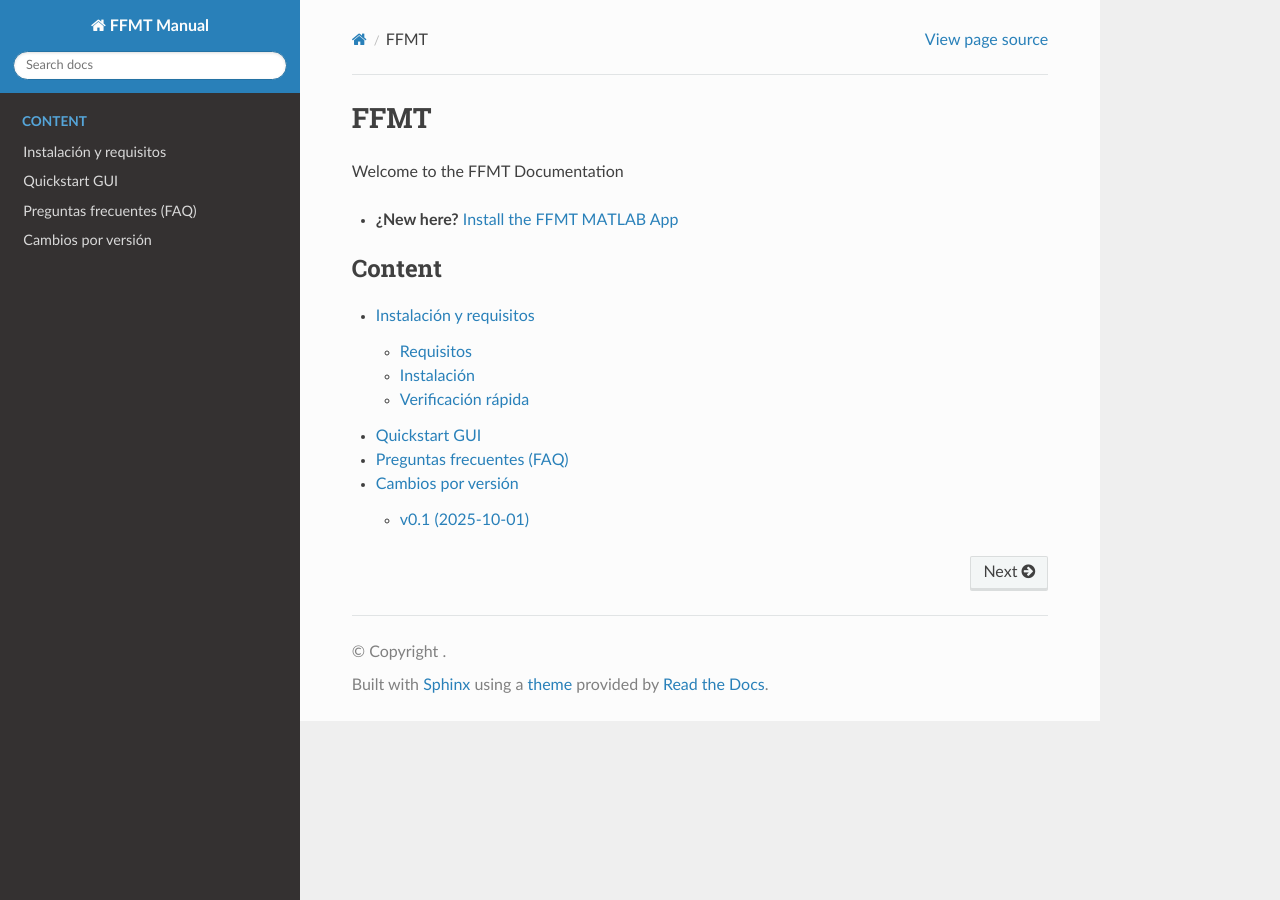
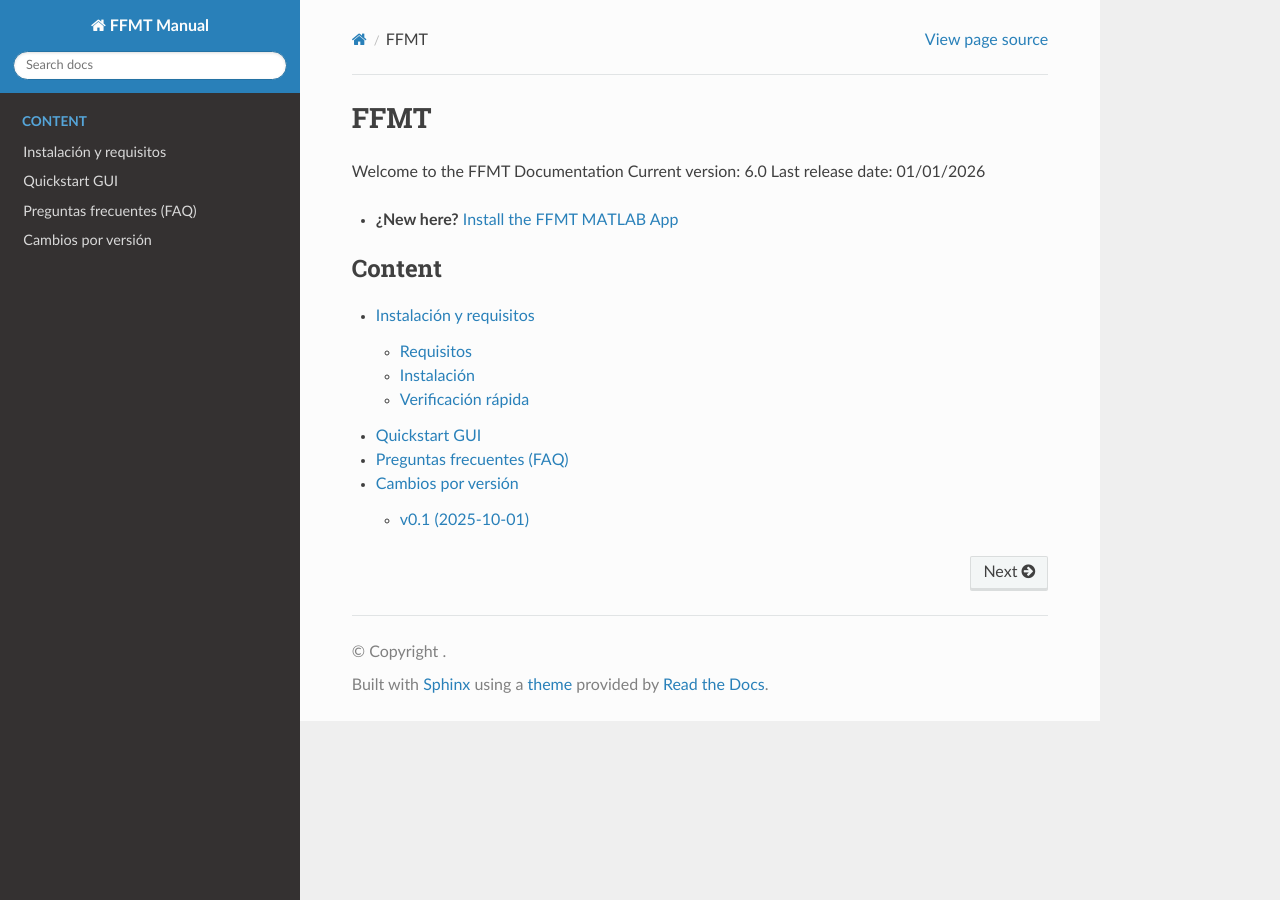
Before and after one commit to ffmtsw/ffmt, a Sphinx documentation site: the page built from docs/source/index.md, in a window 1280 px wide. Built offline with Sphinx 7.4.7 and the Read the Docs theme 3.1.0, drawn with Linux system fonts in a browser that asks for light colours.

Commit message:
Update index.md

```diff
--- a/docs/source/index.md
+++ b/docs/source/index.md
@@ -1,6 +1,8 @@
 # FFMT
 
 Welcome to the FFMT Documentation
+Current version: 6.0
+Last release date: 01/01/2026
 
 - **¿New here?**
   [Install the FFMT MATLAB App](getting-started.md)
```
